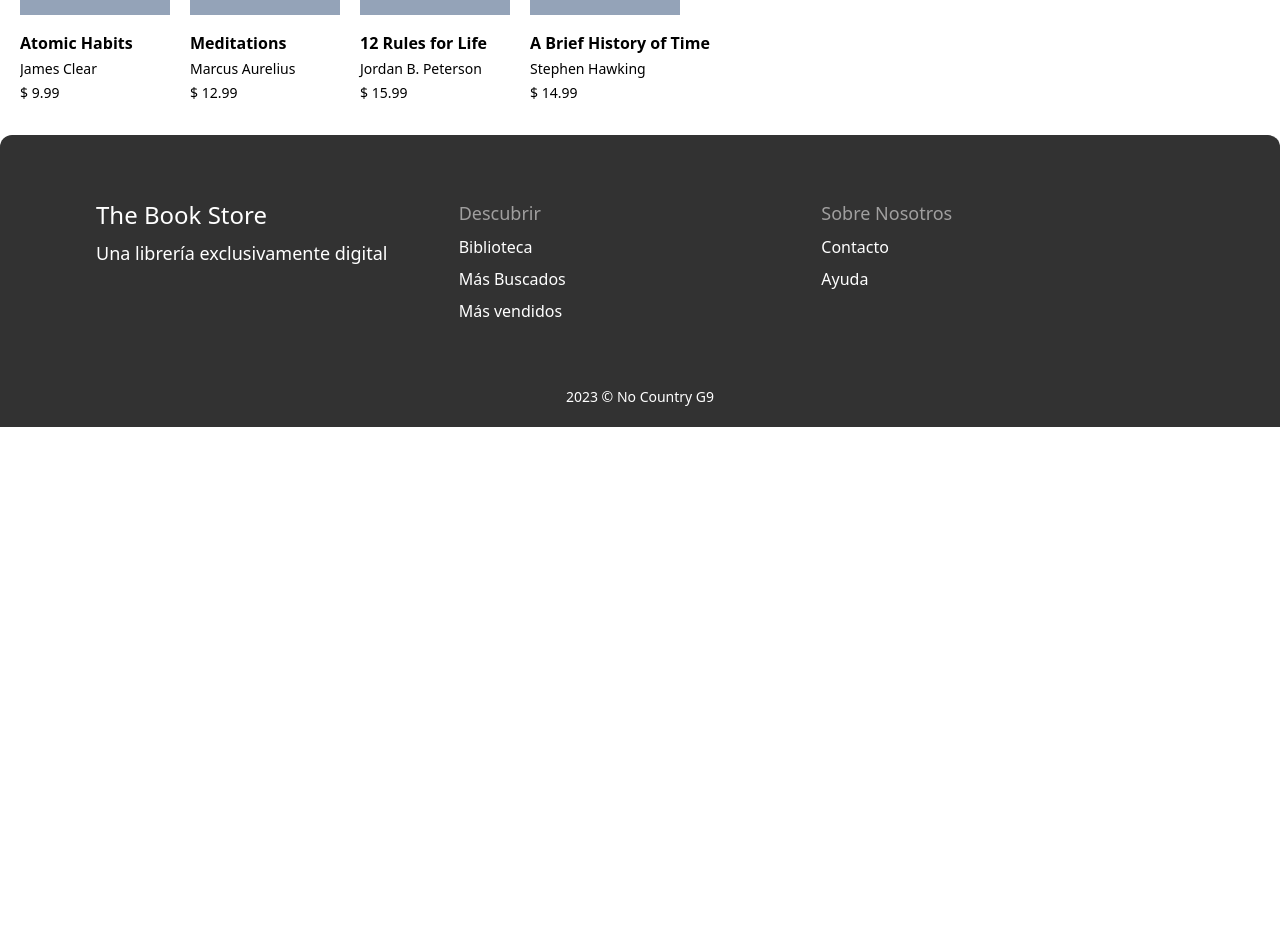
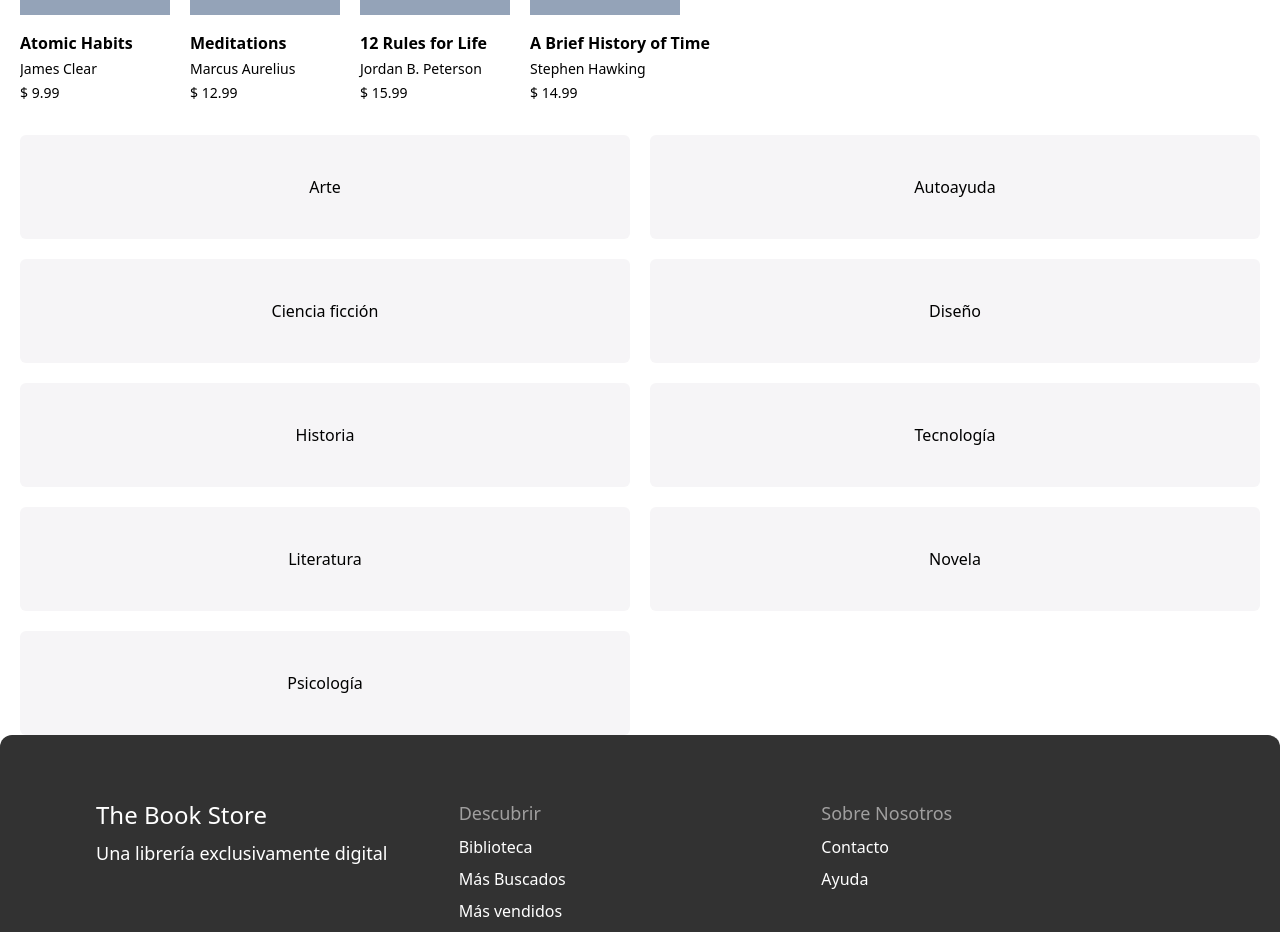
Before and after one commit to No-Country/c9-01-m-csharp-react, a React (Vite) app in the folder frontend/: page / in a window 1280 px wide. Shown: the part 1200-2132 px from the top of the page. Before the commit the page ends 1627 px from the top, so only its background shows below. Built offline with nearby package versions, Linux system fonts and the light colour scheme.

Commit message:
added categories styles

```diff
--- a/frontend/src/App.jsx
+++ b/frontend/src/App.jsx
@@ -1,12 +1,14 @@
 import Header from './Components/Header'
 import Footer from "./Components/Footer.jsx";
 import BookCarouselSection from "./Components/BookCarouselSection.jsx";
+import Categories from "./Components/Categories.jsx";
 
 function App() {
   return (
     <>
       <Header/>
       {sections.map((section, id) => {return <BookCarouselSection name={section} key={id} />})}
+      <Categories />
       <Footer />
     </>
   )
--- /dev/null
+++ b/frontend/src/Components/Categories.jsx
@@ -0,0 +1,15 @@
+import CategoriesBtn from "./CategoriesBtn.jsx";
+
+const Categories = () => {
+    return (
+        <div className='grid grid-cols-2 gap-5 px-5'>
+            {categories.map((category, id) => {
+                return <CategoriesBtn title={category} key={id} />
+            })}
+        </div>
+    )
+}
+
+const categories = ['Arte', 'Autoayuda', 'Ciencia ficción', 'Diseño', 'Historia', 'Tecnología', 'Literatura', 'Novela', 'Psicología']
+
+export default Categories;
--- /dev/null
+++ b/frontend/src/Components/CategoriesBtn.jsx
@@ -0,0 +1,9 @@
+const CategoriesBtn = (props) => {
+    return (
+        <div className='flex justify-center items-center text-center py-10 bg-[#f6f5f7] rounded-md'>
+            {props.title}
+        </div>
+    )
+}
+
+export default CategoriesBtn;
```
